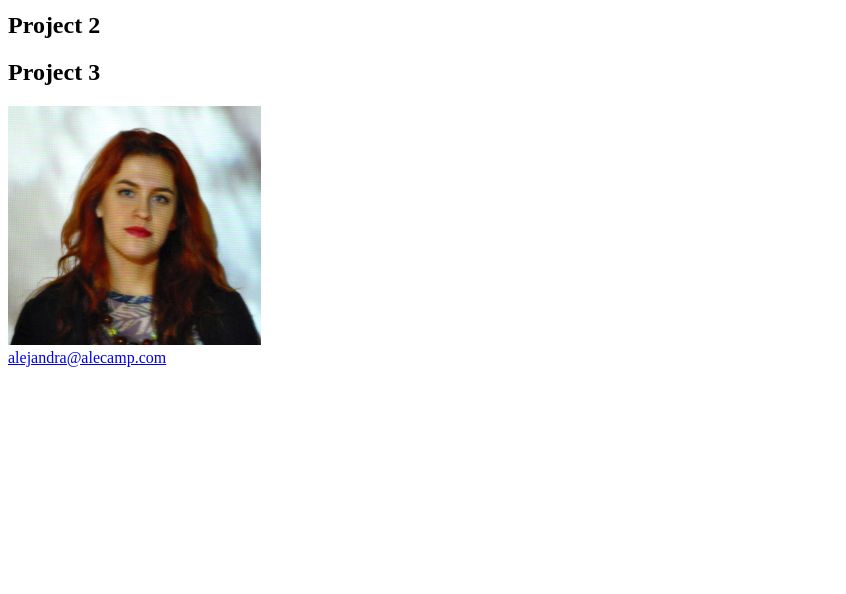
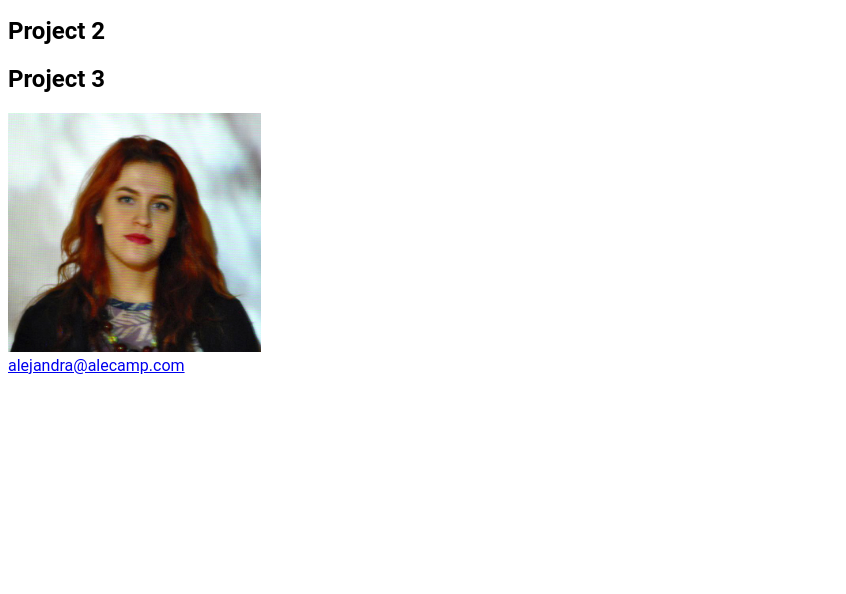
Before and after one commit to alejandra-aviles/alecamp-github, a plain HTML site: page index.html in a window 1280 px wide. Shown: the part 206-800 px from the top of the page, without its empty margins (0-846 px from the left). Drawn offline with Linux system fonts and the light colour scheme.

Commit message:
add style.css

```diff
--- a/index.html
+++ b/index.html
@@ -5,6 +5,7 @@
         <meta content="IE=edge,chrome=1" http-equiv="X-UA-Compatible">
         <title>Portfolio</title>
         <link rel="stylesheet" href="https://use.fontawesome.com/releases/v5.3.1/css/all.css" integrity="sha384-mzrmE5qonljUremFsqc01SB46JvROS7bZs3IO2EmfFsd15uHvIt+Y8vEf7N7fWAU" crossorigin="anonymous">
+        <link rel="stylesheet" href="style.css">
     </head>
     <body>
         <header>
--- /dev/null
+++ b/style.css
@@ -0,0 +1,3 @@
+body {
+    font-family: 'Roboto', sans-serif;
+}
```
